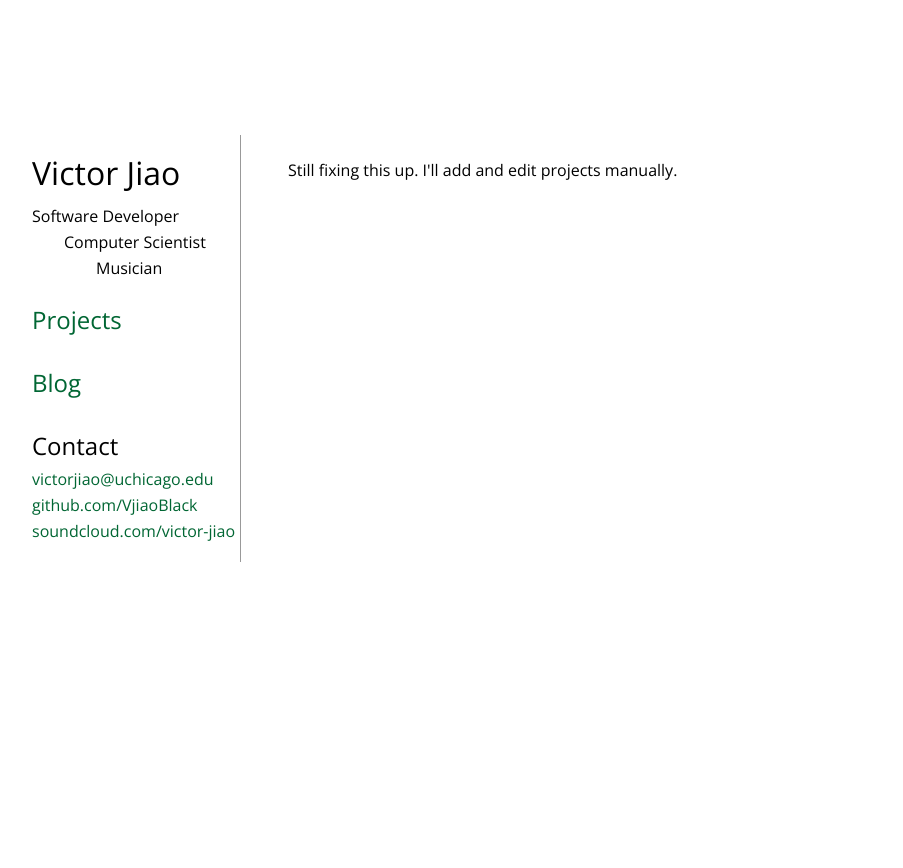
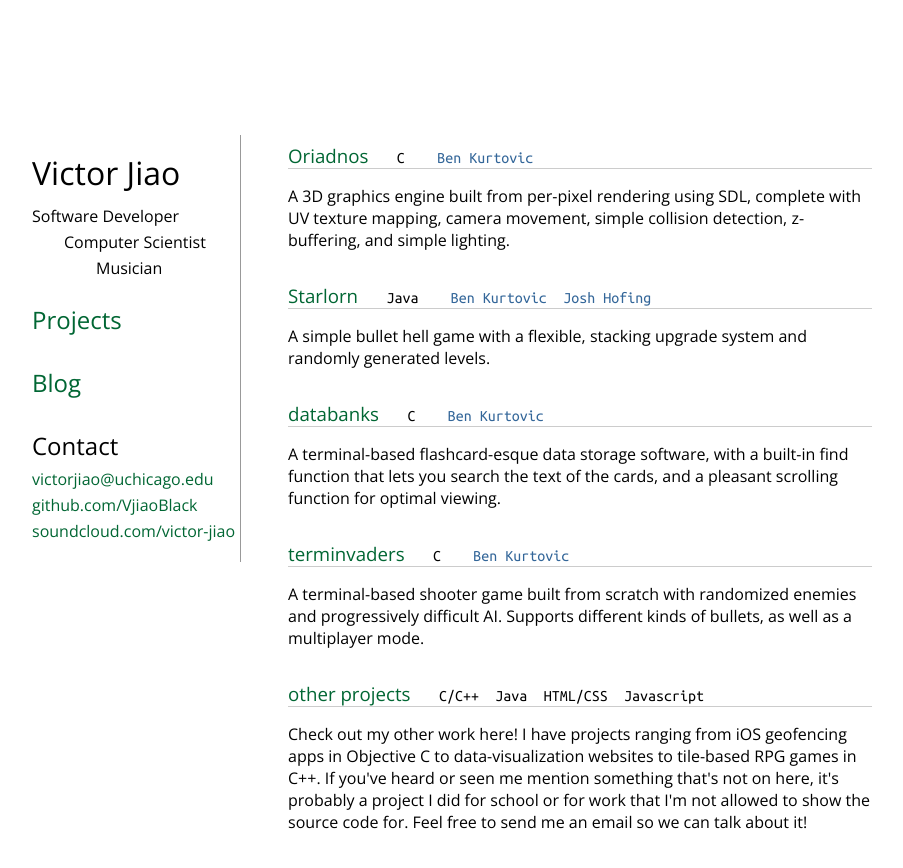
Before and after one commit to VjiaoBlack/VjiaoBlack.github.io, a Jekyll site: the page built from projects.html, in a window 1280 px wide. Shown: the top 868 px of the page, without its empty margins (208-1111 px from the left). Built offline with Jekyll 4.4.1, drawn with Linux system fonts in a browser that asks for light colours.

Commit message:
Added projects and blog posts, and played around with layout. Made sidebar fixed. To come: working tags, and an actual blog post.

```diff
--- /dev/null
+++ b/_data/projects/Oriadnos.yaml
@@ -0,0 +1,11 @@
+title: Oriadnos
+url: http://github.com/VjiaoBlack/Oriadnos
+languages:
+    - C
+collaborators:
+    - name: Ben Kurtovic
+      github: Earwig
+description: |
+    A 3D graphics engine built from per-pixel rendering using SDL,
+    complete with UV texture mapping, camera movement,
+    simple collision detection, z-buffering, and simple lighting.
--- /dev/null
+++ b/_data/projects/Starlorn.yaml
@@ -0,0 +1,12 @@
+title: Starlorn
+url: http://github.com/Hypersonic/Starlorn
+languages:
+    - Java
+collaborators:
+    - name: Ben Kurtovic
+      github: Earwig
+    - name: Josh Hofing
+      github: Hypersonic
+description: |
+    A simple bullet hell game with a flexible,
+    stacking upgrade system and randomly generated levels.
--- /dev/null
+++ b/_data/projects/databanks.yaml
@@ -0,0 +1,11 @@
+title: databanks
+url: http://github.com/VjiaoBlack/databanks
+languages:
+    - C
+collaborators:
+    - name: Ben Kurtovic
+      github: Earwig
+description: |
+    A terminal-based flashcard-esque data storage software, with a built-in
+    find function that lets you search the text of the cards, and a pleasant
+    scrolling function for optimal viewing.
--- /dev/null
+++ b/_data/projects/terminvaders.yaml
@@ -0,0 +1,11 @@
+title: terminvaders
+url: http://github.com/VjiaoBlack/terminvaders
+languages:
+    - C
+collaborators:
+    - name: Ben Kurtovic
+      github: Earwig
+description: |
+    A terminal-based shooter game built from scratch with randomized
+    enemies and progressively difficult AI. Supports different kinds of
+    bullets, as well as a multiplayer mode.
--- a/_layouts/default.html
+++ b/_layouts/default.html
@@ -1,6 +1,7 @@
 <DOCTYPE! html>
 <head>
     <title>Victor Jiao</title>
+    <link href='http://fonts.googleapis.com/css?family=Ubuntu+Mono' rel='stylesheet' type='text/css'>
     <link href='http://fonts.googleapis.com/css?family=Open+Sans:400,300' rel='stylesheet' type='text/css'>
     <link rel="stylesheet" type="text/css" href="css/default.css">
 </head>
--- a/css/default.css
+++ b/css/default.css
@@ -25,6 +25,8 @@ html, body {
     user-select: none;
 }
 
+@media (min-width: 78em) {
+
     #content {
         width: 70%;
         height: 70%;
@@ -32,10 +34,19 @@ html, body {
         left: 15%;
         right: 15%;
         top: 15%;
-    bottom: 15%;
         /*background-color: gray;*/
 
         min-height: 26em;
+    }
+}
+
+@media (max-width: 78em) {
+    #content {
+        position: absolute;
+        left: 3em;
+        right: 3em;
+        top: 15%;
+    }
 }
 
 h1, h2, h3, h4, h5, h6 {
@@ -92,11 +103,8 @@ h4 {
 }
 
 #header {
-    position: absolute;
-
+    position: fixed;
     width: 16em;
-    left: 0;
-    top: 0;
     height: 8em;
 
 
@@ -124,13 +132,12 @@ h4 {
 
 
 #sidebar {
-    position: absolute;
+    position: fixed;
     width: 13em;
     padding: 1em;
     padding-left: 3em;
     padding-right: 0em;
-    left: 0;
-    top: 8em;
+    top: calc(15% + 8em);
 
     text-align: left;
 
@@ -144,13 +151,18 @@ h4 {
     margin-top: 1em;
 }
 
+#side {
+    float: left;
+}
 #body {
     position: absolute;
     top: 0;
+
     right: 0;
     left: 16em;
-    bottom: 0em;
     padding: .5em;
     padding-left: 3em;
+    margin-bottom: 15%;
     font-weight: 300;
+
 }
--- /dev/null
+++ b/css/projects.css
@@ -0,0 +1,28 @@
+.title {
+    border-bottom-width: 1px;
+    border-bottom-color: #ccc;
+    border-bottom-style: solid;
+}
+
+.title span.name {
+    color: #369;
+    transition: color 0.2s ease;
+}
+
+.title span.name:hover {
+    color: #E90;
+    transition: color 0.2s ease;
+}
+
+.title * {
+    display: inline;
+}
+
+.project {
+    margin-bottom: 2em;
+    margin-left: auto;
+}
+
+span {
+    font-family: 'Ubuntu Mono', Courier;
+}
--- a/projects.html
+++ b/projects.html
@@ -1,4 +1,62 @@
 ---
 layout: default
 ---
-<p>Still fixing this up. I'll add and edit projects manually.</p>
+<link rel="stylesheet" type="text/css" href="css/projects.css">
+
+{% for project_hash in site.data.projects %}
+{% assign project = project_hash[1] %}
+
+<div class="project">
+    <div class="title">
+        <a href="{{ project.url }}"><h3>{{ project.title }}</h3></a>
+        &ensp;
+        &ensp;
+
+        {% for lang in project.languages %}
+            <span> {{ lang }} </span>
+            &ensp;
+
+        {% endfor %}
+        &ensp;
+
+
+        {% for coder in project.collaborators %}
+            <a href="http://github.com/{{ coder.github }}"><span class="name">{{ coder.name }}</span></a>
+            &ensp;
+        {% endfor %}
+
+    </div>
+
+    <p>
+        {{ project.description }}
+    </p>
+</div>
+
+{% endfor %}
+
+
+<div class="project">
+    <div class="title">
+        <a href="https://github.com/VjiaoBlack"><h3>other projects</h3></a>
+        &ensp;
+        &ensp;
+        <span>C/C++</span>
+        &ensp; <!-- tab -->
+        <span>Java</span>
+        &ensp; <!-- tab -->
+        <span>HTML/CSS</span>
+        &ensp; <!-- tab -->
+        <span>Javascript</span>
+        &emsp; <!-- tab -->
+    </div>
+
+    <p>
+        Check out my other work here!
+        I have projects ranging from iOS geofencing apps in Objective C to
+        data-visualization websites to tile-based RPG games in C++.
+        If you've heard or seen me mention something that's not on here,
+        it's probably a project I did for school or for work that I'm not
+        allowed to show the source code for. Feel free to send me an email
+        so we can talk about it!
+    </p>
+</div>
```
Also changed, not shown: _posts/2015-07-14-seam-carving.md (added, +12 -0 lines), blog.html (+28 -1 lines), css/blog.css (added, +24 -0 lines), css/index.css (+14 -2 lines), 8 other files. Lines whose indentation alone changed are shown as unchanged.
